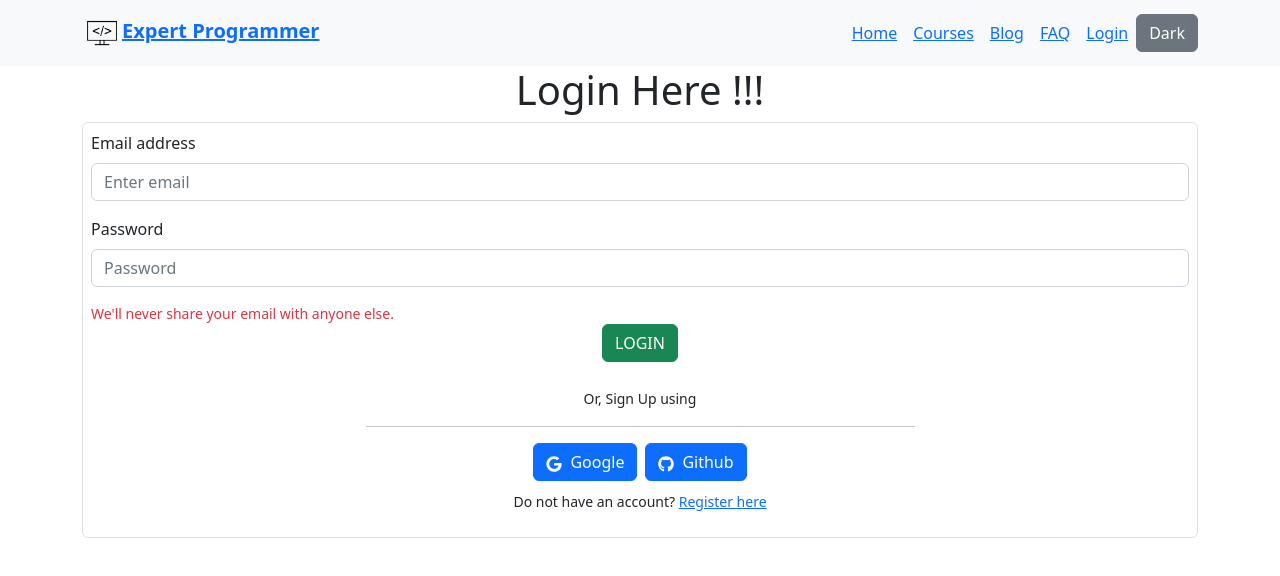
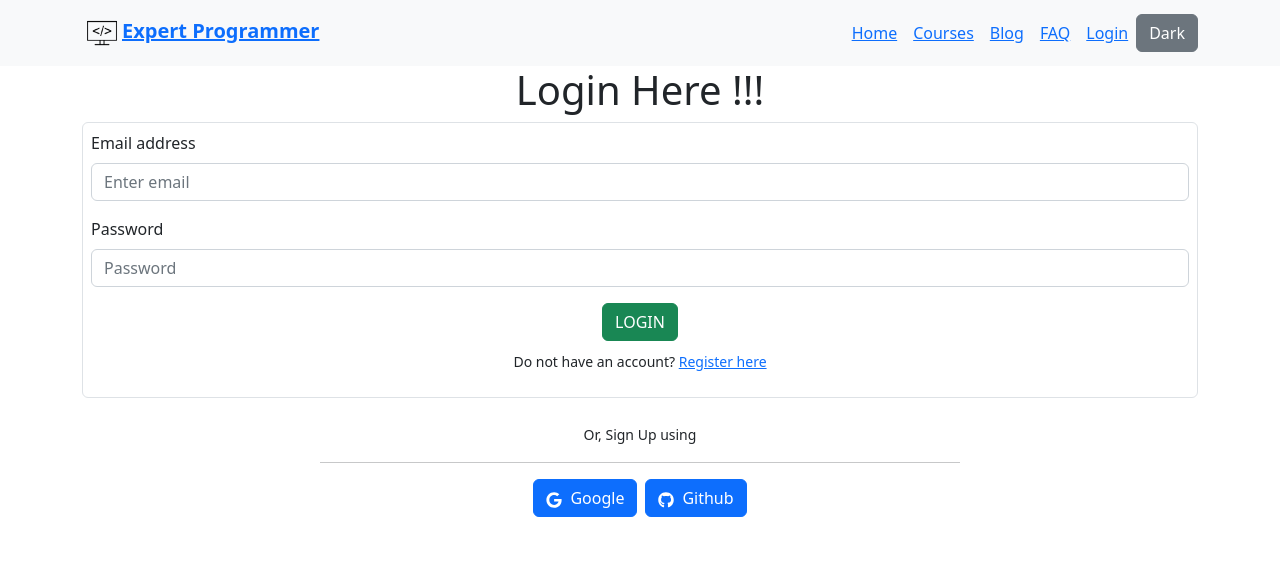
Before and after one commit to mohammad-sumon/my-tenth-assignment-client, a React (Create React App) app: page /login in a window 1280 px wide. Shown: the top 576 px of the page. Built offline with nearby package versions, Linux system fonts and the light colour scheme.

Commit message:
login condition added

```diff
--- a/src/contexts/AuthProvider/AuthProvider.js
+++ b/src/contexts/AuthProvider/AuthProvider.js
@@ -1,34 +1,53 @@
-import React from 'react';
-import {getAuth, signInWithPopup, signOut} from 'firebase/auth';
-import app from '../../firebase/firebase.init';
-import { createContext } from 'react';
-import { useState } from 'react';
+import React from "react";
+import {
+  createUserWithEmailAndPassword,
+  getAuth,
+  signInWithEmailAndPassword,
+  signInWithPopup,
+  signOut,
+} from "firebase/auth";
+import app from "../../firebase/firebase.init";
+import { createContext } from "react";
+import { useState } from "react";
 
 export const AuthContext = createContext();
 
 const auth = getAuth(app);
 
-
-const AuthProvider = ({children}) => {
+const AuthProvider = ({ children }) => {
   const [user, setUser] = useState(null);
 
   const googleSignIn = (googleProvider) => {
     return signInWithPopup(auth, googleProvider);
-    }
+  };
 
-    const githubSignIn = (githubProvider) =>  {
+  const githubSignIn = (githubProvider) => {
     return signInWithPopup(auth, githubProvider);
-    }
+  };
+
+  const createUser = (email, password) => {
+    return createUserWithEmailAndPassword(auth, email, password);
+  };
+
+  const signIn = (email, password) => {
+    return signInWithEmailAndPassword(auth, email, password);
+  };
 
   const logOut = () => {
     return signOut(auth);
-    }
+  };
 
-    const authInfo = {user, setUser, googleSignIn, githubSignIn, logOut};
+  const authInfo = {
+    user,
+    setUser,
+    googleSignIn,
+    githubSignIn,
+    createUser,
+    signIn,
+    logOut,
+  };
   return (
-        <AuthContext.Provider value={authInfo}>
-            {children}
-        </AuthContext.Provider>
+    <AuthContext.Provider value={authInfo}>{children}</AuthContext.Provider>
   );
 };
 
--- a/src/pages/Login/Login/Login.js
+++ b/src/pages/Login/Login/Login.js
@@ -1,5 +1,5 @@
 import { GithubAuthProvider, GoogleAuthProvider } from "firebase/auth";
-import React, { useContext } from "react";
+import React, { useContext, useState } from "react";
 import { Container } from "react-bootstrap";
 import Button from "react-bootstrap/Button";
 import Form from "react-bootstrap/Form";
@@ -8,7 +8,9 @@ import { Link } from "react-router-dom";
 import { AuthContext } from "../../../contexts/AuthProvider/AuthProvider";
 
 const Login = () => {
-  const {setUser, googleSignIn, githubSignIn} = useContext(AuthContext);
+  const { setUser, googleSignIn, githubSignIn, signIn } =
+    useContext(AuthContext);
+    const [error, setError] = useState("");
 
   const googleProvider = new GoogleAuthProvider();
   const githubProvider = new GithubAuthProvider();
@@ -22,8 +24,8 @@ const Login = () => {
       })
       .catch((error) => {
         console.error(error);
-        })
-    }
+      });
+  };
 
   const handleGithubSignIn = () => {
     githubSignIn(githubProvider)
@@ -34,35 +36,81 @@ const Login = () => {
       })
       .catch((error) => {
         console.error(error);
+      });
+  };
+
+  const handleSubmit = (event) => {
+    event.preventDefault();
+
+    const form = event.target;
+    const email = form.email.value;
+    const password = form.password.value;
+    console.log( email, password);
+
+    signIn(email, password)
+      .then((result) => {
+        const user = result.user;
+        console.log(user);
+        form.reset();
+        setError("");
+        alert("Successfully Login");
       })
-    }
+      .catch((error) => {
+        console.error(error);
+        setError(error.message);
+      })
+  };
+
 
   return (
     <div>
       <Container>
         <h1 className="text-center">Login Here !!!</h1>
-        <Form className="border p-2 rounded">
+        <Form onSubmit={handleSubmit} className="border p-2 rounded">
         <Form.Group className="mb-3" controlId="formBasicEmail">
             <Form.Label>Email address</Form.Label>
-            <Form.Control type="email" name="email" placeholder="Enter email" required/>
+            <Form.Control
+              type="email"
+              name="email"
+              placeholder="Enter email"
+              required
+            />
           </Form.Group>
 
           <Form.Group className="mb-3" controlId="formBasicPassword">
             <Form.Label>Password</Form.Label>
-            <Form.Control type="password" name="password" placeholder="Password" required/>
+            <Form.Control
+              type="password"
+              name="password"
+              placeholder="Password"
+              required
+            />
           </Form.Group>
 
           <Form.Text className="text-danger d-block">
-              We'll never share your email with anyone else.
+            {error}
           </Form.Text>
           <div className="text-center">
-            <Button variant="success" type="submit" >
+            <Button variant="success" type="submit">
               LOGIN
             </Button>
           </div>
 
+          <div className="text-center mt-2">
+            <p>
+              <small>
+                Do not have an account?{" "}
+                <Link to="/register">Register here</Link>
+              </small>
+            </p>
+          </div>
+        </Form>
+
+      </Container>
       <div className="text-center mt-4">
-            <p><small>Or, Sign Up using</small></p>
+          <p>
+            <small>Or, Sign Up using</small>
+          </p>
           <hr className="w-50 mx-auto" />
           <button onClick={handleGoogleSignIn} className="me-2 btn btn-primary">
             <FaGoogle className="me-2"></FaGoogle>Google
@@ -71,14 +119,6 @@ const Login = () => {
             <FaGithub className="me-2"></FaGithub>Github
           </button>
         </div>
-
-        <div className="text-center mt-2">
-            <p><small>Do not have an account? <Link to='/register'>Register here</Link></small></p>
-
-        </div>
-        </Form>
-
-      </Container>
     </div>
   );
 };
--- a/src/pages/Login/Register/Register.js
+++ b/src/pages/Login/Register/Register.js
@@ -1,40 +1,85 @@
-import React from "react";
+import React, { useState } from "react";
+import { useContext } from "react";
 import { Container } from "react-bootstrap";
 import Button from "react-bootstrap/Button";
 import Form from "react-bootstrap/Form";
-import { FaGoogle, FaGithub } from "react-icons/fa";
 import { Link } from "react-router-dom";
+import { AuthContext } from "../../../contexts/AuthProvider/AuthProvider";
 
 const Register = () => {
+  const [error, setError] = useState("");
 
+  const { createUser } = useContext(AuthContext);
+
+  const handleSubmit = (event) => {
+    event.preventDefault();
+
+    const form = event.target;
+    const name = form.name.value;
+    const photoURL = form.photoURL.value;
+    const email = form.email.value;
+    const password = form.password.value;
+    console.log(name, photoURL, email, password);
+
+    createUser(email, password)
+      .then((result) => {
+        const user = result.user;
+        console.log(user);
+        setError("");
+        form.reset();
+        alert("Successfully Register");
+      })
+      .catch((error) => {
+        console.error(error);
+        setError(error.message)
+      });
+  };
 
   return (
     <div>
       <Container>
         <h1 className="text-center">Registration Form!!!</h1>
-        <Form className="border p-2 rounded">
+        <Form onSubmit={handleSubmit} className="border p-2 rounded">
           <Form.Group className="mb-3" controlId="formBasicEmail">
             <Form.Label>Full Name</Form.Label>
-            <Form.Control type="text" name="name" placeholder="Enter Your Name" />
+            <Form.Control
+              type="text"
+              name="name"
+              placeholder="Enter Your Name"
+            />
           </Form.Group>
 
           <Form.Group className="mb-3" controlId="formBasicEmail">
             <Form.Label>Photo URL</Form.Label>
-            <Form.Control type="text" name="photoURL" placeholder="Enter Photo URL" />
+            <Form.Control
+              type="text"
+              name="photoURL"
+              placeholder="Enter Photo URL"
+            />
           </Form.Group>
 
           <Form.Group className="mb-3" controlId="formBasicEmail">
             <Form.Label>Email address</Form.Label>
-            <Form.Control type="email" name="email" placeholder="Enter email" required/>
+            <Form.Control
+              type="email"
+              name="email"
+              placeholder="Enter email"
+              required
+            />
           </Form.Group>
 
           <Form.Group className="mb-3" controlId="formBasicPassword">
             <Form.Label>Password</Form.Label>
-            <Form.Control type="password" name="password" placeholder="Password" required/>
+            <Form.Control
+              type="password"
+              name="password"
+              placeholder="Password"
+              required
+            />
           </Form.Group>
 
           <Form.Text className="text-danger d-block">
-            We'll never share your email with anyone else.
+            {error}
           </Form.Text>
           <div className="text-center">
             <Button variant="success" type="submit">
@@ -42,24 +87,10 @@ const Register = () => {
             </Button>
           </div>
 
-          {/* <div className="text-center mt-4">
-            <p>
-              <small>Or, Sign Up using</small>
-            </p>
-            <hr className="w-50 mx-auto" />
-            <button className="me-2 btn btn-primary">
-              <FaGoogle className="me-2"></FaGoogle>Google
-            </button>
-            <button className=" btn btn-primary">
-              <FaGithub className="me-2"></FaGithub>Github
-            </button>
-          </div> */}
-
           <div className="text-center mt-2">
             <p>
               <small>
-                Already have an account?{" "}
-                <Link to="/login">Login here</Link>
+                Already have an account? <Link to="/login">Login here</Link>
               </small>
             </p>
           </div>
```
Lines whose indentation alone changed are shown as unchanged.
